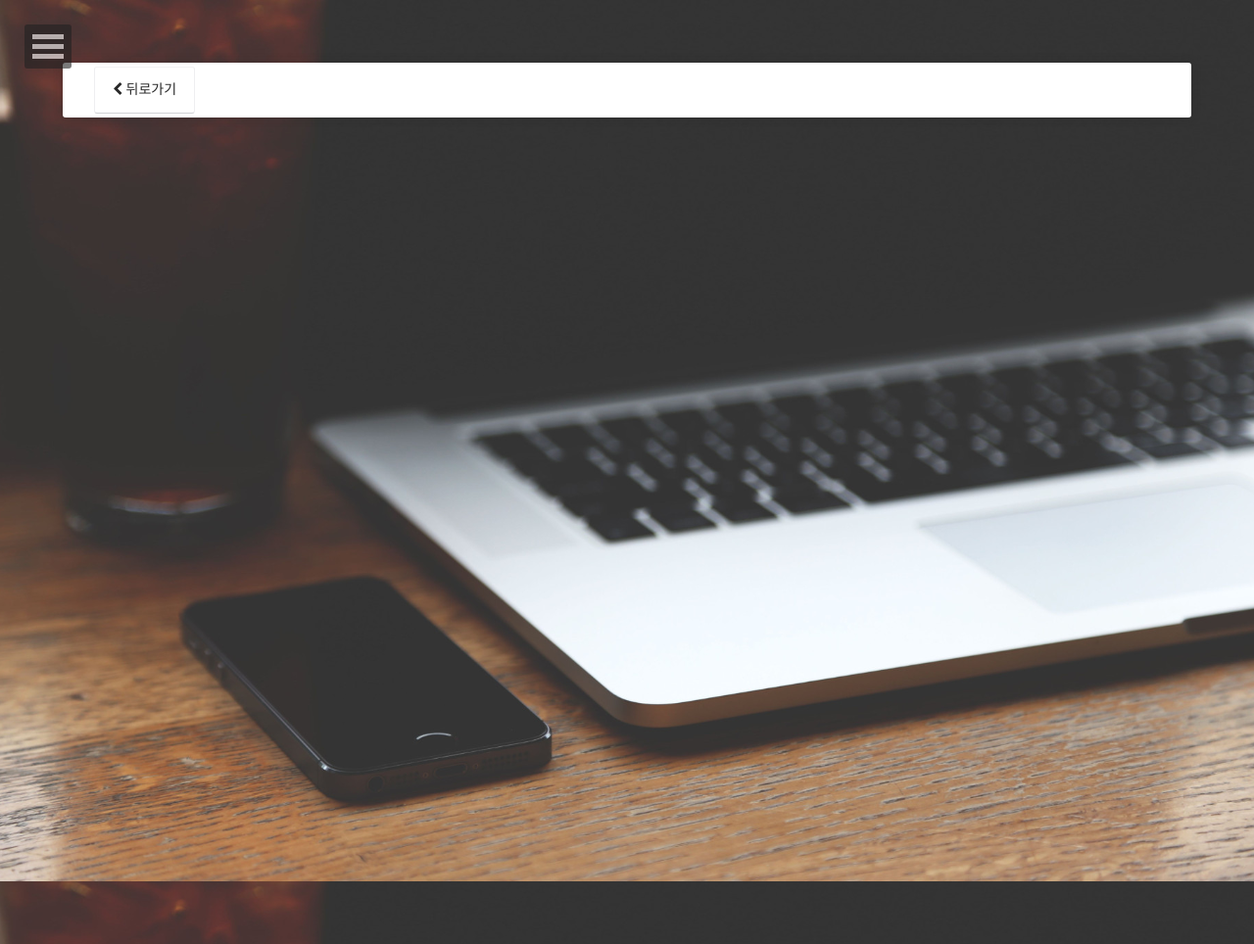
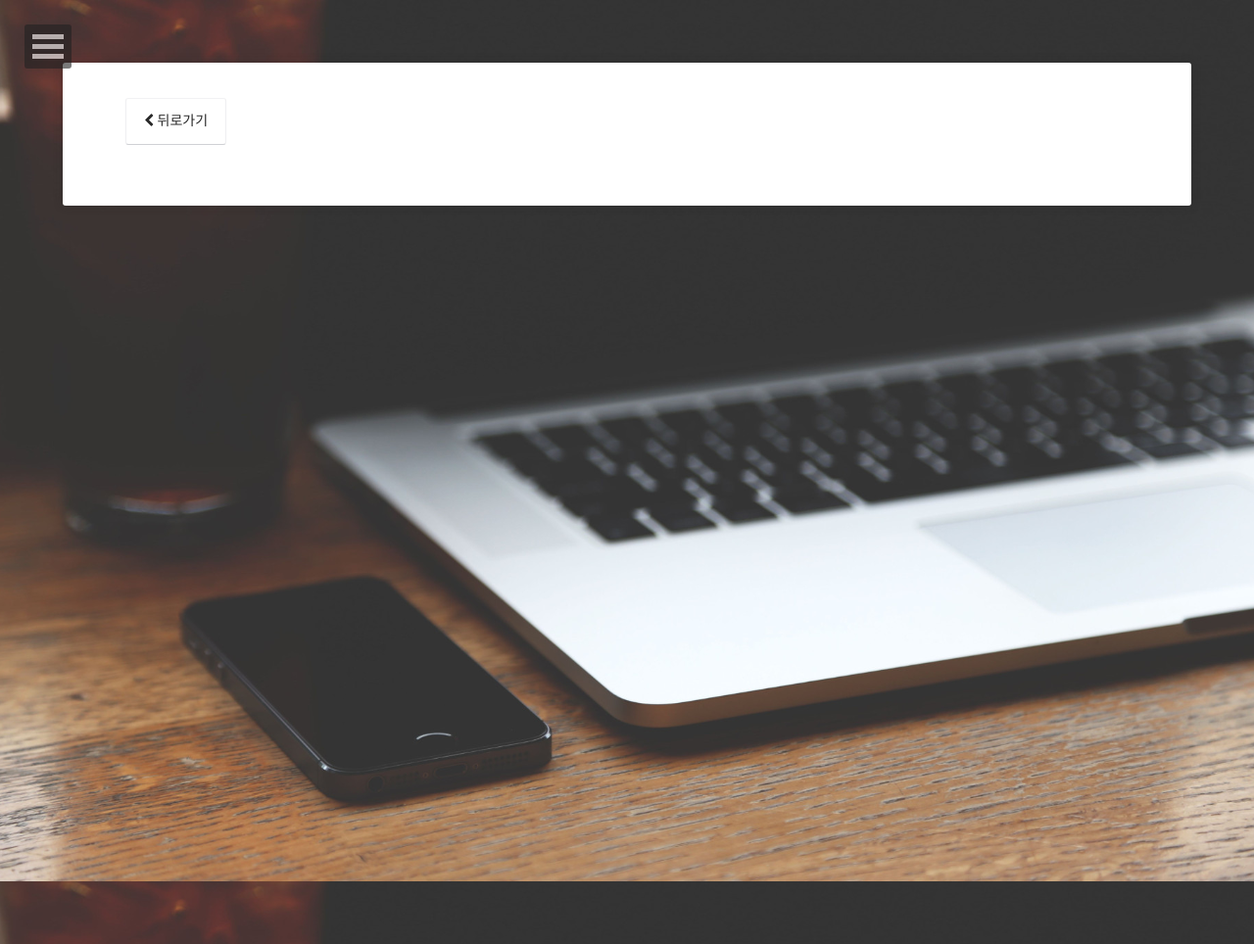
Before and after one commit to sangwoo24/sangwoo24.github.io, a Jekyll site: the page built from tags/index.html, in a window 1280 px wide. Shown: the whole page at 98% size. Built offline with Jekyll 4.4.1, drawn with Linux system fonts in a browser that asks for light colours.

Commit message:
Update site.scss

```diff
--- a/_sass/site.scss
+++ b/_sass/site.scss
@@ -106,7 +106,7 @@ body {
 	margin: 4rem auto;
 	background: $white;
 	color: $color_tuatara;
-	//padding: 1em;
+	padding: 2em;
 	border-radius: 3px;
 	box-shadow: 0 0 10px 0 rgba($color_shark,0.3);
 	@include transition(.5s);
```
